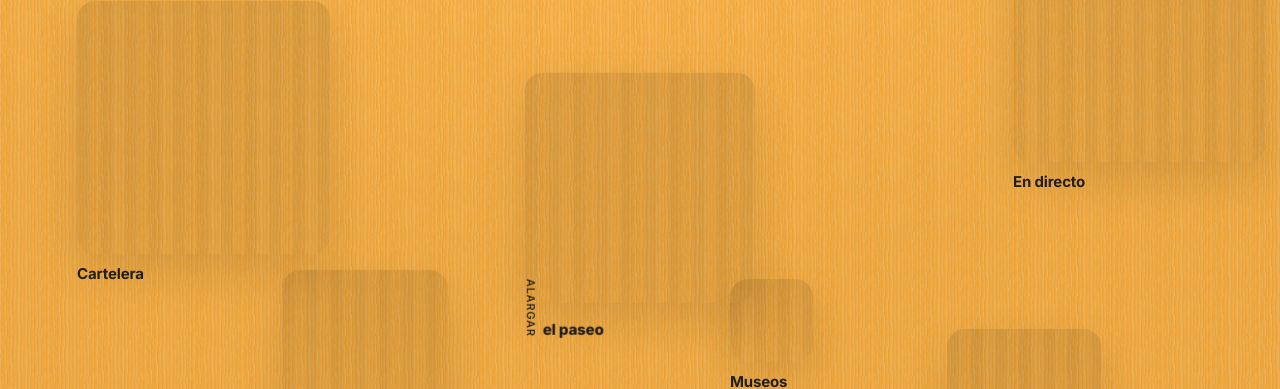
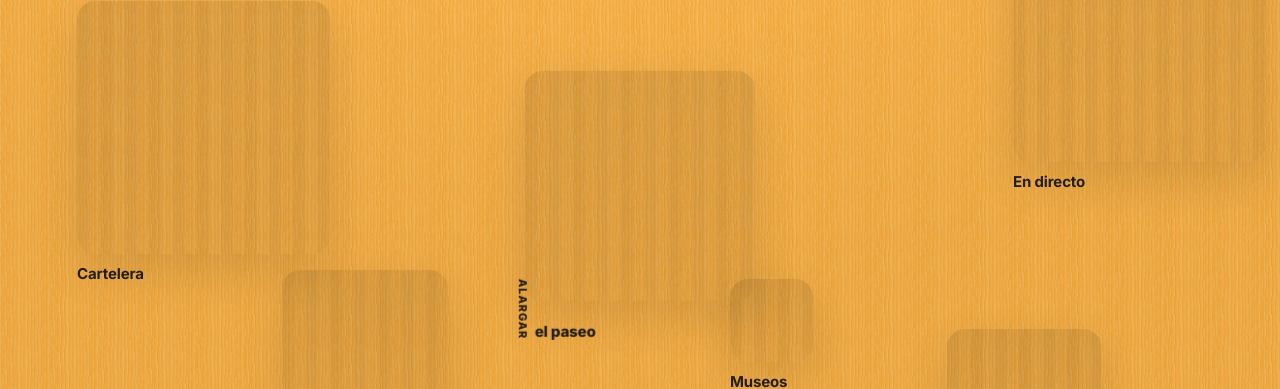
Before and after one commit to Paseando-Madrid/madrid-al-paso-v2, a plain HTML site: page index.html in a window 1280 px wide. Shown: the part 2066-2455 px from the top of the page. Drawn offline with Linux system fonts and the light colour scheme.

Commit message:
Update styles.css

```diff
--- a/styles.css
+++ b/styles.css
@@ -64,8 +64,9 @@
   --kool-l-scaleY: 1.16;
   --kool-l-drop: 0.18em;
 
-  /* ✅ Ajuste seguro SOLO para el ángulo de ALARGAR */
-  --alargar-angle-raise: -10px; /* ajusta luego: -8px a -12px */
+  /* ✅ AJUSTES FINOS SOLO PARA EL ÁNGULO DE ALARGAR (sin tocar la card) */
+  --alargar-angle-raise: -6px;  /* un poquito más arriba */
+  --alargar-angle-left: -8px;   /* un poquito a la izquierda (sale del borde) */
 }
 
 /* ======================================================================
@@ -610,26 +611,27 @@
   line-height: 1;
   gap: 0;
 
-  /* ✅ Subir SOLO el ángulo (no toca la card) */
+  /* ✅ SOLO lo que pediste: un poquito arriba y un poquito a la izquierda */
   margin-top: var(--alargar-angle-raise);
+  margin-left: var(--alargar-angle-left);
 }
 
 .card-alargar .k-card-title--split .k-v{
   position: absolute;
   left: 0;
   bottom: 0;
+
+  /* ✅ Lectura vertical ARRIBA→ABAJO SOLO en ALARGAR (sin tocar las demás) */
+  transform: none;
+
+  /* ✅ ALARGAR en negrita como “EL PASEO” */
+  font-weight: 800;
 }
 
 .card-alargar .k-card-title--split .k-h{
   position: absolute;
   left: 18px;
   bottom: 0;
-}
-
-/* ✅ Lectura vertical ARRIBA→ABAJO SOLO en ALARGAR
-   (anulamos el rotate(180deg) que es global) */
-.card-alargar .k-card-title--split .k-v{
-  transform: none;
 }
 
 /* ========================= POSICIONES (NO MOVER) ========================= */
```
